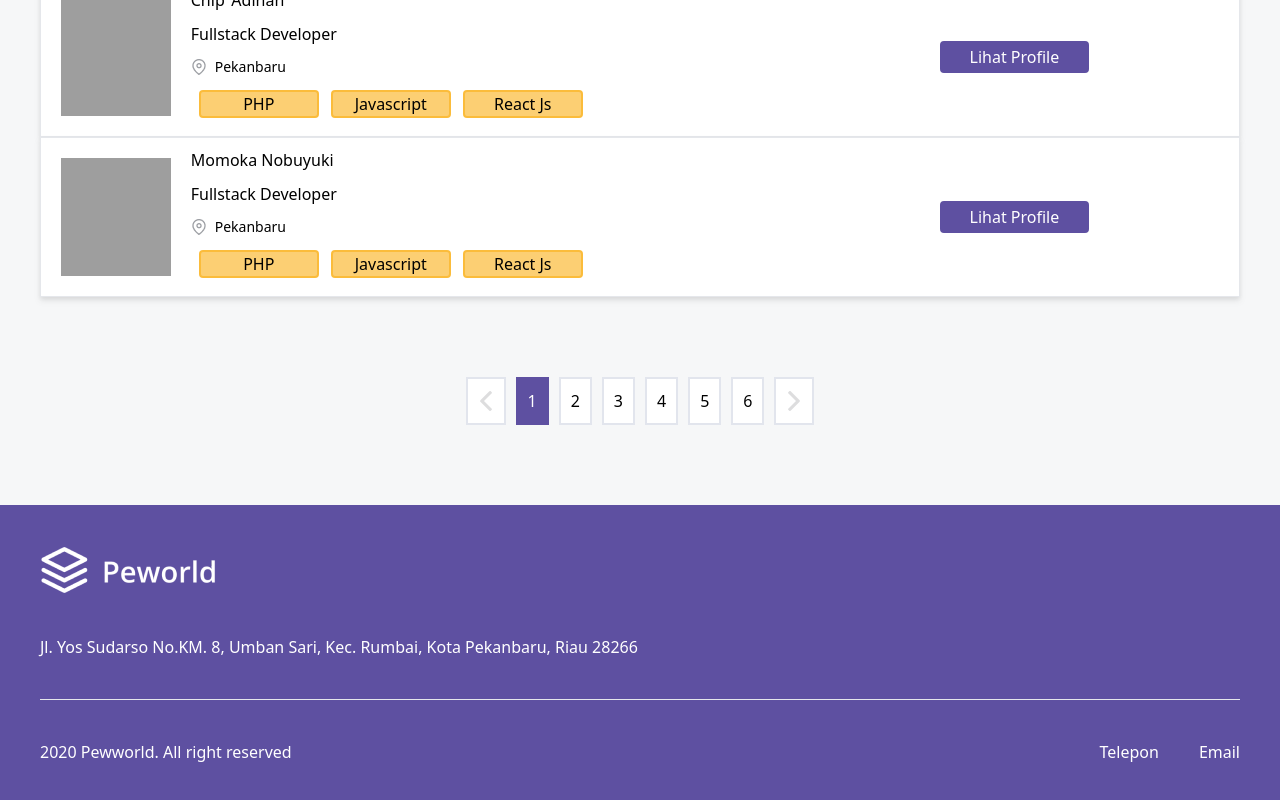
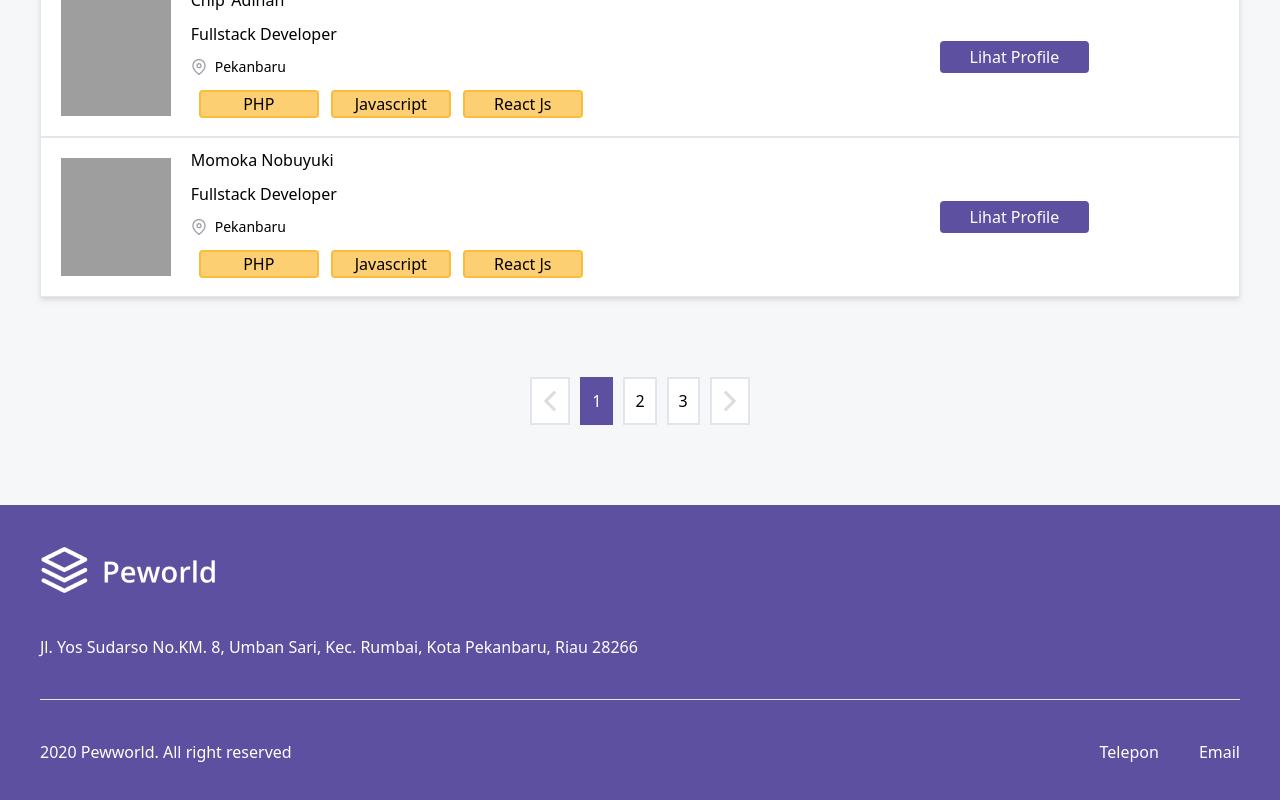
Before and after one commit to arsyad12/Peworld-Web-App, a Next.js app: page /talent in a window 1280 px wide. Shown: the part 547-1347 px from the top of the page. Built offline with nearby package versions, Linux system fonts and the light colour scheme; grey boxes are pictures that could not be loaded.

Commit message:
[UPDATE]  pagination use data from API static

```diff
--- a/src/pages/talent.js
+++ b/src/pages/talent.js
@@ -7,12 +7,32 @@ import Head from "next/head";
 import axios from "axios";
 
 function Talent(props) {
+  const [listData, setListData] = React.useState(props.data.slice(0, 4));
 
-const [listData,setListData] = React.useState(props.data.slice(0,4))
-console.log(listData)
+  const [currentPage, setCurrentPage] = React.useState(1);
+
+  const countData = Math.round(props?.data?.length / 4)
+
+  console.log(countData)
+
+  const handlePagination=(nextPage)=>{
+
+    setCurrentPage(nextPage)
+
+    if (nextPage > 1) {
+      setListData(props?.data?.slice(4 * (nextPage-1), 4*(nextPage)))
+    }
+    else {
+
+      setListData(props?.data?.slice(0,4))
+
+    }
+  }
+  // console.log(currentPage)
+  // console.log(listData);
+
   return (
     <>
-
       <Head>
         <title>Talent List</title>
       </Head>
@@ -22,7 +42,9 @@ console.log(listData)
       <div className="bg-[#F6F7F8]">
         {/* Head */}
         <div className="flex items-center mt-5 bg-[#5E50A1] h-[80px]  ">
-          <h5 className="text-[white] text-[20px] mx-10">Top Talent | Peworlds</h5>
+          <h5 className="text-[white] text-[20px] mx-10">
+            Top Talent | Peworlds
+          </h5>
         </div>
         {/* end of head */}
 
@@ -45,7 +67,10 @@ console.log(listData)
                     </p>
 
                     <div className="pt-[10px] flex gap-2 justify-center md:justify-start">
-                    <img src="/map.png" className="w-[16px] h-[16px] mt-[3px]" />
+                      <img
+                        src="/map.png"
+                        className="w-[16px] h-[16px] mt-[3px]"
+                      />
                       <p className="text-[14px]">{item.location}</p>
                     </div>
 
@@ -82,13 +107,25 @@ console.log(listData)
               </button>
             </div>
 
-            {[...Array(6)]?.map((item,key) => (
-            <div key={item} className="previous">
-              <button className={` ${key===0 ? "border-2 bg-[#5E50A1] border-[#5E50A1] p-[10px] text-[white]" : "border-2 bg-[#FFFFFF] border-[#E2E5ED] p-[10px]"}`} >
-                {++key}
+            {[...Array(countData)]?.map((item, key) => {
+              // console.log(key)
+              const incrementValueButton = ++key;
+              return (
+                <div key={incrementValueButton} className="number-pagination">
+                  <button
+                    className={` ${
+                      key === currentPage
+                        ? "border-2 bg-[#5E50A1] border-[#5E50A1] p-[10px] text-[white]"
+                        : "border-2 bg-[#FFFFFF] border-[#E2E5ED] p-[10px]"
+                    }`}
+                  onClick={(()=>handlePagination(incrementValueButton))}
+                  >
+                    {incrementValueButton}
                   </button>
                 </div>
-            ))}
+              );
+            })}
+
             <div className="forward">
               <button className="border-2 bg-[#FFFFFF] border-[#E2E5ED] p-[12px]">
                 <img src="/forward.png" />
@@ -106,11 +143,10 @@ console.log(listData)
 
 export async function getServerSideProps() {
   const request = await axios({
-    method:'get',
+    method: "get",
     url: "http://localhost:3000/api/listTalent",
-  })
+  });
 
-  return {props:request.data}
-
+  return { props: request.data };
 }
 export default Talent;
```
Lines whose indentation alone changed are shown as unchanged.
